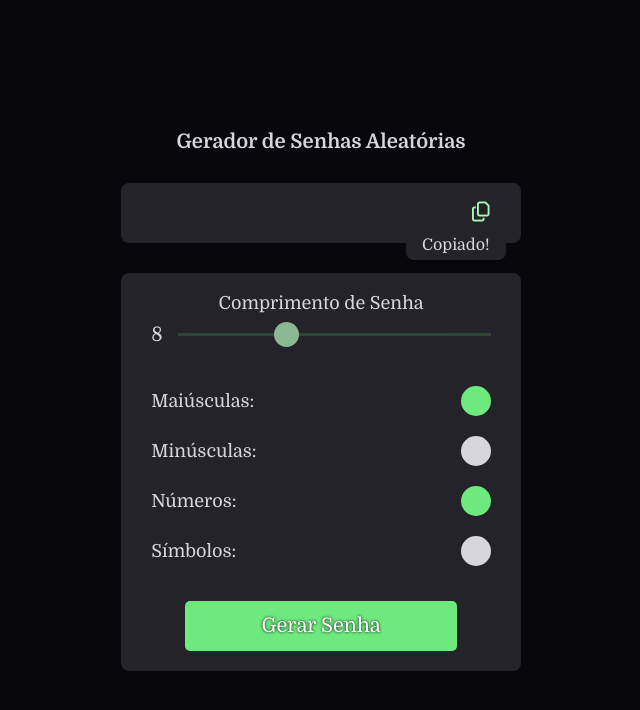
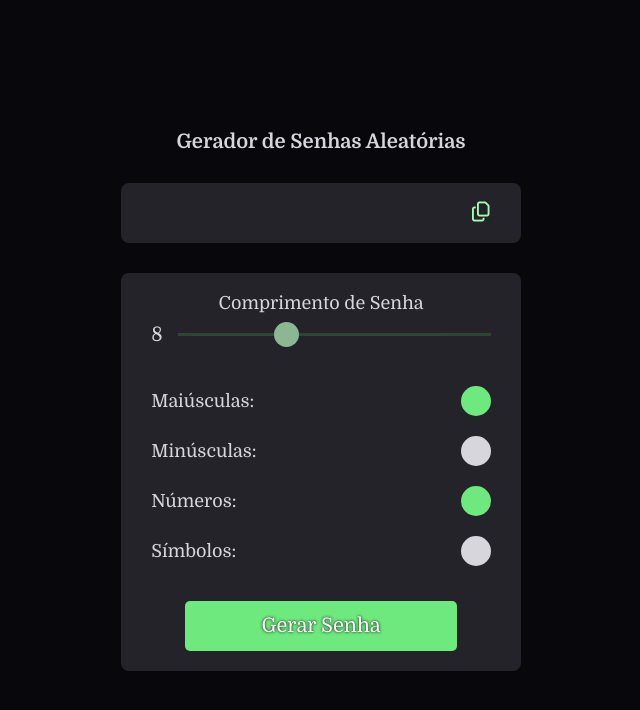
Before and after one commit to cleibson-nenesio/gerador-de-senhas-aleatorias, a plain HTML site: page index.html in a window 1280 px wide. Shown: the whole page, without its empty margins (319-959 px from the left). Drawn offline with Linux system fonts and the light colour scheme.

Commit message:
Adicionada representação de que foi copiado

```diff
--- a/index.html
+++ b/index.html
@@ -19,7 +19,7 @@
 
     <body>
         <div class="main-container">
-            <div class="notificacao-de-copiado " id="copy-notification">
+            <div class="notificacao-de-copiado hidden" id="copy-notification">
                 Copiado!
             </div>
 
```
